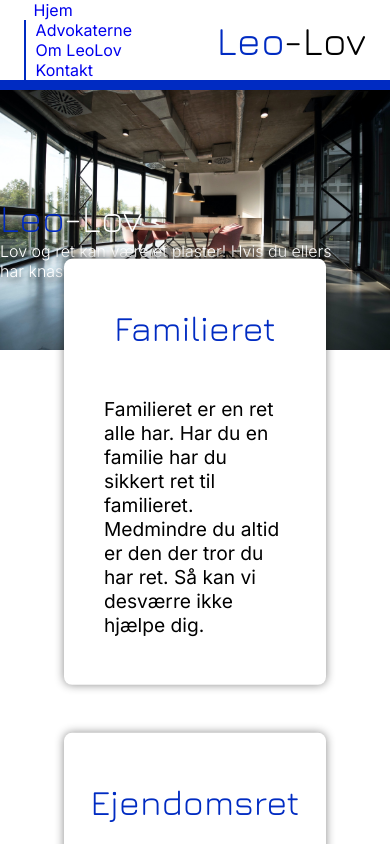
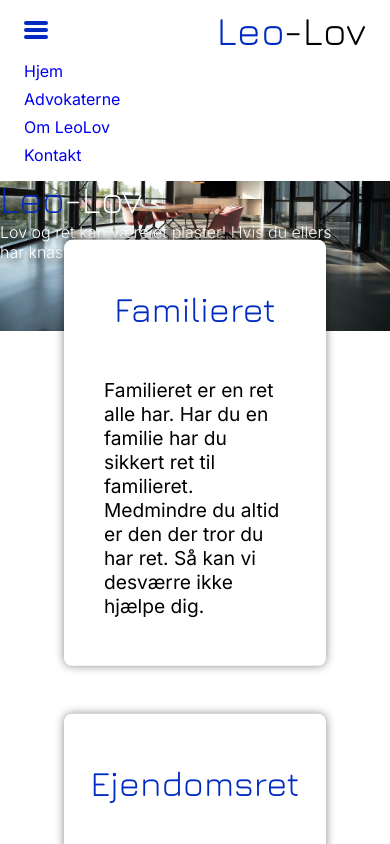
Before and after one commit to simo994q/leo-lov-onepage, a React (Vite) app in the folder leo-lov-onepage/: page / in a window 390 px wide. Shown: the top 844 px of the page. Built offline with nearby package versions, Linux system fonts and the light colour scheme.

Commit message:
ikke funktionel nav

```diff
--- a/leo-lov-onepage/src/Components/Navbar/Navbar.jsx
+++ b/leo-lov-onepage/src/Components/Navbar/Navbar.jsx
@@ -1,10 +1,20 @@
 import style from './Navbar.module.scss'
 
 export function Navbar () {
+    function toggleNavbar () {
+
+    }
+
     return (
         <div className={style.navbarContainer}>
 
-            <ul>
+            <div onClick={toggleNavbar}>
+                <span></span>
+                <span></span>
+                <span></span>
+            </div>
+
+            <ul className={style.navbarList}>
                 <li><a href='#'>Hjem</a></li>
                 <li><a href='#'>Advokaterne</a></li>
                 <li><a href='#'>Om LeoLov</a></li>
--- a/leo-lov-onepage/src/Components/Navbar/Navbar.module.scss
+++ b/leo-lov-onepage/src/Components/Navbar/Navbar.module.scss
@@ -18,10 +18,24 @@
     z-index: 999;
     background-color: var(--white);
 
+    div {
+        display: none;
+        gap: 3px;
+        flex-direction: column;
+        cursor: pointer;
+
+        span {
+            width: 24px;
+            height: 4px;
+            background-color: var(--blue);
+            border-radius: 4px;
+        }
+    }
+
     ul {
         display: flex;
         list-style: none;
-        margin-left: 1.5rem;
+        padding-left: 1.5rem;
 
         li {
             padding: 0 0.6rem;
@@ -52,7 +66,26 @@
 }
 
 @media (max-width: 650px) {
+    .navbarContainer div {
+        display: flex;
+        padding-left: 1.5rem;
+    }
+
     .navbarContainer ul {
-        flex-direction: column;
+        display: grid;
+        gap: 0.5rem;
+        grid-template-columns: 0fr;
+        position: absolute;
+        top: 100%;
+        background-color: var(--white);
+        width: 100%;
+        padding-bottom: 1rem;
+
+        li {
+            padding: 0;
+        }
+        li:not(:first-child) {
+            border-left: none;
+        }
     }
 }
```
